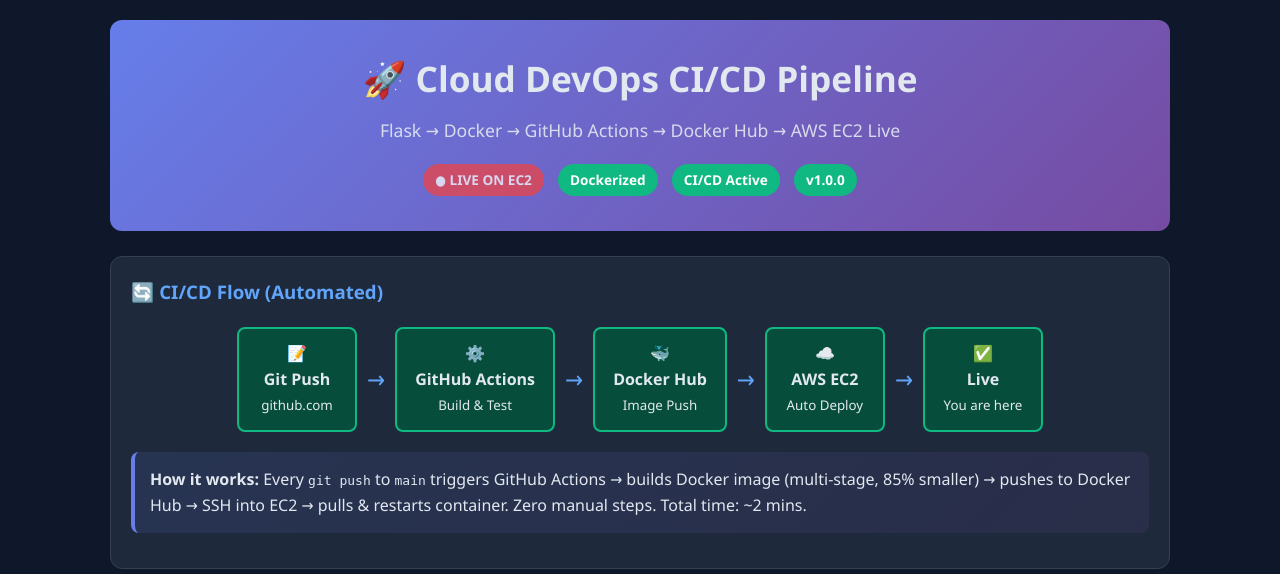
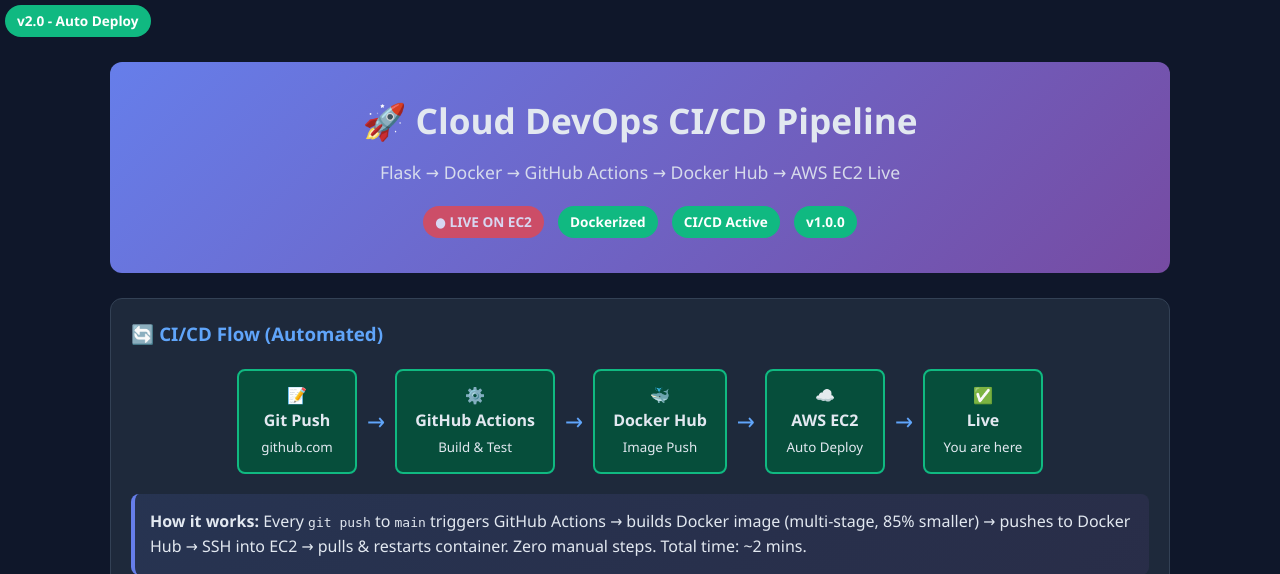
Before and after one commit to Amar1M/cloud-devops-cicd-flask-aws, a Flask app: page / in a window 1280 px wide. Shown: the top 574 px of the page. Run offline with Flask 3, Linux system fonts and the light colour scheme.

Commit message:
test: verify auto deploy v2.0

```diff
--- a/templates/index.html
+++ b/templates/index.html
@@ -1,7 +1,9 @@
+<!-- Version 2.0 Auto Deploy Test -->
 <!DOCTYPE html>
 <html lang="en">
 <head>
     <meta charset="UTF-8">
+    <span class="badge">v2.0 - Auto Deploy</span>
     <meta name="viewport" content="width=device-width, initial-scale=1.0">
     <title>Cloud DevOps CI/CD - Live on AWS EC2</title>
     <style>
```
